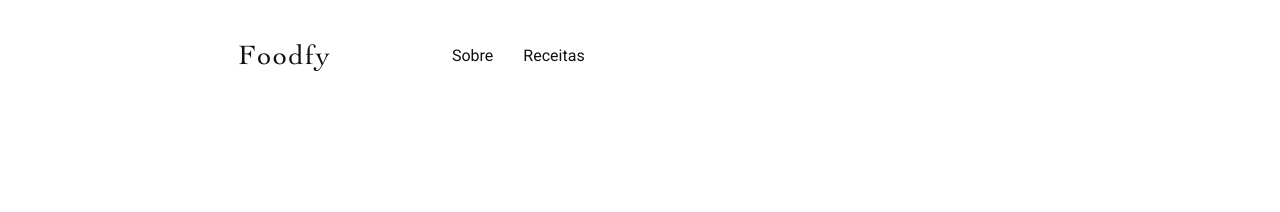
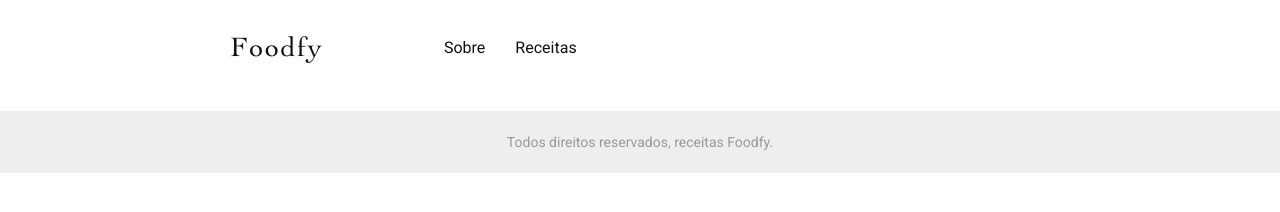
Before and after one commit to allanfantoni/bootcamp-launchbase-foodfy, a plain HTML site: page index.html in a window 1280 px wide. Drawn offline with Linux system fonts and the light colour scheme.

Commit message:
footer added

```diff
--- a/footer.html
+++ b/footer.html
@@ -0,0 +1,5 @@
+<footer>
+  <div>
+    <p>Todos direitos reservados, receitas Foodfy.</p>
+  </div>
+</footer>
--- a/scripts/scripts.js
+++ b/scripts/scripts.js
@@ -4,7 +4,7 @@ function includeHTML() {
   z = document.getElementsByTagName("*");
   for (i = 0; i < z.length; i++) {
     elmnt = z[i];
-    /*search for elements with a certain atrribute:*/
+    /* Search for elements with a certain atrribute: */
     file = elmnt.getAttribute("w3-include-html");
     if (file) {
       /* Make an HTTP request using the attribute value as the file name: */
@@ -36,15 +36,11 @@ function setBoldLink() {
   const aboutLink = document.querySelector('#about-link');
   const recipesLink = document.querySelector('#recipes-link');
 
-  if (!aboutLink || !recipesLink) {
+  if (!aboutLink || !recipesLink)
     return;
-  }
 
-  if (urlCurrentPage === aboutLink.href) {
-    aboutLink.classList.remove('other-links');
+  if (urlCurrentPage === aboutLink.href)
     aboutLink.classList.add('bold-link');
-  } else if (urlCurrentPage === recipesLink.href) {
-    recipesLink.classList.remove('other-links');
+  else if (urlCurrentPage === recipesLink.href)
     recipesLink.classList.add('bold-link');
-  }
 }
--- a/styles/styles.css
+++ b/styles/styles.css
@@ -1,4 +1,9 @@
 @import url('https://fonts.googleapis.com/css?family=Roboto&display=swap');
+
+body {
+  margin: 0;
+  font-family: 'Roboto', sans-serif;
+}
 
 header div {
   display: flex;
@@ -11,7 +16,6 @@ header div img {
 }
 
 header div a.other-links {
-  font-family: 'Roboto', sans-serif;
   font-size: 16px;
   color: #111111;
   margin: 38px 30px 36px 0;
@@ -19,10 +23,17 @@ header div a.other-links {
 }
 
 header div a.bold-link {
-  font-family: 'Roboto', sans-serif;
-  font-size: 16px;
-  color: #111111;
-  margin: 38px 30px 36px 0;
-  text-decoration: none;
   font-weight: 700;
 }
+
+footer div {
+  height: 62px;
+  background: #eeeeee;
+}
+
+footer div p {
+  font-size: 14px;
+  color: #999999;
+  padding: 23px 0 23px 0;
+  text-align: center;
+}
```
